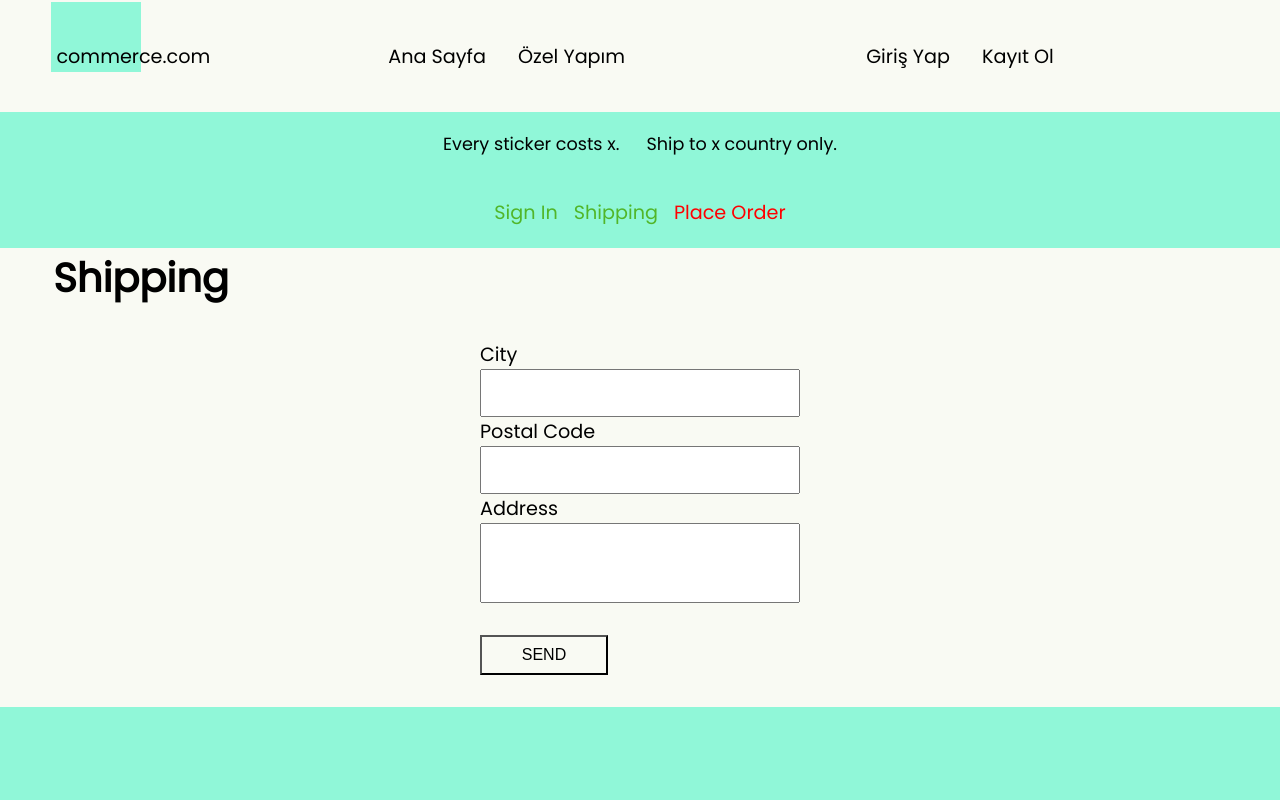
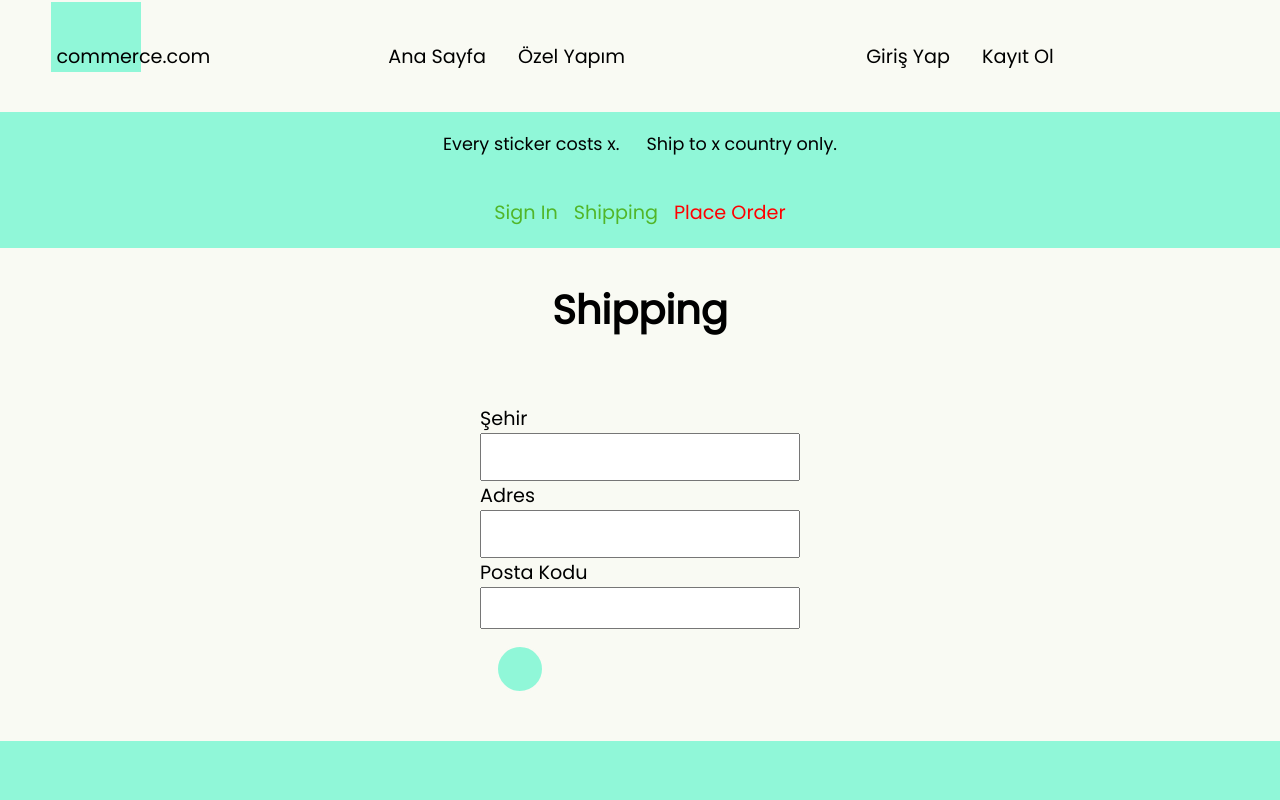
Before and after one commit to Mert18/Rsticker-client, a React (Create React App) app in the folder client/: page /shipping in a window 1280 px wide. Shown: the top 800 px of the page. Built offline with nearby package versions, Linux system fonts and the light colour scheme.

Commit message:
place order styling

```diff
--- a/client/src/actions/orderActions.js
+++ b/client/src/actions/orderActions.js
@@ -2,7 +2,6 @@ import {
   ORDER_CREATE_FAIL,
   ORDER_CREATE_REQUEST,
   ORDER_CREATE_SUCCESS,
-  ORDER_CREATE_RESET,
   ORDER_DETAILS_FAIL,
   ORDER_DETAILS_REQUEST,
   ORDER_DETAILS_SUCCESS,
--- a/client/src/components/Product.js
+++ b/client/src/components/Product.js
@@ -1,7 +1,12 @@
 import React from "react";
-import { Link } from "react-router-dom";
+import { Link, withRouter } from "react-router-dom";
 
-const Product = ({ product }) => {
+const Product = ({ product, history, match }) => {
+  const addToCartHandler = (e) => {
+    e.preventDefault();
+    history.push(`/cart/${product._id}?qty=1`);
+  };
+
   return (
     <div className="product">
       <div className="product__image">
@@ -16,9 +21,12 @@ const Product = ({ product }) => {
             <i className="fas fa-search"></i>
           </button>
         </Link>
+        <button onClick={addToCartHandler}>
+          <i className="fas fa-shopping-cart"></i>
+        </button>
       </div>
     </div>
   );
 };
 
-export default Product;
+export default withRouter(Product);
--- a/client/src/components/screens/PlaceOrderScreen.js
+++ b/client/src/components/screens/PlaceOrderScreen.js
@@ -34,7 +34,6 @@ const PlaceOrderScreen = ({ history }) => {
   useEffect(() => {
     if (success) {
       history.push(`/order/${order._id}`);
-      dispatch({ type: ORDER_CREATE_RESET });
     }
     // eslint-disable-next-line
   }, [history, success]);
@@ -51,21 +50,38 @@ const PlaceOrderScreen = ({ history }) => {
       })
     );
   };
+  console.log(cart.cartItems);
   return (
     <Layout>
-      <div>
+      <div className="placeorder">
         <div className="checkoutsteps">
           <CheckoutSteps step1 step2 step3 />
         </div>
-        {/* PLACE ORDER SCREEN HERE. */}
-        {/* cart.shippingAddress.address 'city' 'postal code */}
-        {/* cart.cartItems.map */}
+        <div className="cartscreen__items">
+          {cart.cartItems.map((product) => {
+            return (
+              <div className="item">
+                <div className="item__image">
+                  <img src={product.image} alt={product.name} width="250px" />
+                </div>
+                <div>
+                  <h3>{product.name}</h3>
+                </div>
+                <h2>{product.qty} Adet</h2>
+              </div>
+            );
+          })}
+        </div>
+        <div className="address">
+          <p>{cart.shippingAddress.address}</p>
+          <p>{cart.shippingAddress.city}</p>
+          <p>{cart.shippingAddress.postalCode}</p>
+        </div>
         {error && <div>An Error Occured : {error}</div>}
-        hello place orderd
-        {/* Button to run handling. */}
-        <button onClick={placeOrderHandler}>hello</button>
-        {/* CONSOLE LOGLAR ILE COZERSIN BURADAKI SORUNU
-              HADI ASLANIM BENIM. YAPARSIN. */}
+
+        <button onClick={placeOrderHandler} className="placeorderbtn">
+          Tamamla
+        </button>
       </div>
     </Layout>
   );
--- a/client/src/components/screens/ProductScreen.js
+++ b/client/src/components/screens/ProductScreen.js
@@ -19,6 +19,7 @@ const ProductScreen = ({ match, history }) => {
   const addToCartHandler = () => {
     history.push(`/cart/${match.params.id}?qty=${qty}`);
   };
+
   const handleQty = (e) => {
     setQty(e.target.value);
   };
--- a/client/src/components/screens/ShippingScreen.js
+++ b/client/src/components/screens/ShippingScreen.js
@@ -30,25 +30,25 @@ const ShippingScreen = ({ history }) => {
 
         <form onSubmit={submitHandler} className="shipscreen__form">
           <div className="shipscreen__form__field">
-            <label>City</label>
+            <label>Şehir</label>
+            <input
+              type="text"
+              value={city}
+              required
+              onChange={(e) => e.target.value}
+            />
+          </div>
+          <div className="shipscreen__form__field">
+            <label>Adres</label>
             <input
               type="text"
               value={address}
               required
-              onChange={(e) => setAddress(e.target.value)}
+              onChange={(e) => setAddresssetCity(e.target.value)}
             />
           </div>
           <div className="shipscreen__form__field">
-            <label>Postal Code</label>
-            <input
-              type="text"
-              value={city}
-              required
-              onChange={(e) => setCity(e.target.value)}
-            />
-          </div>
-          <div className="shipscreen__form__field">
-            <label>Address</label>
+            <label>Posta Kodu</label>
             <textarea
               type="text"
               value={postalCode}
@@ -56,7 +56,7 @@ const ShippingScreen = ({ history }) => {
               onChange={(e) => setPostalCode(e.target.value)}
             />
           </div>
-          <button type="submit">SEND</button>
+          <button type="submit" id="submitbutton"></button>
         </form>
       </div>
     </Layout>
--- a/client/src/styles/cart.scss
+++ b/client/src/styles/cart.scss
@@ -3,7 +3,9 @@
   grid-template-columns: repeat(24, 1fr);
 
   &__title {
-    grid-column: 3 / -1;
+    grid-column: 1 / -1;
+    justify-self: center;
+    margin: 2rem;
     font-size: 2rem;
   }
   &__info {
@@ -18,6 +20,7 @@
   &__items {
     grid-column: 1 / -1;
     display: flex;
+    justify-content: center;
     flex-wrap: wrap;
     .item {
       display: flex;
--- a/client/src/styles/forms.scss
+++ b/client/src/styles/forms.scss
@@ -72,3 +72,19 @@
   padding: 2rem;
   grid-column: 1 / -1;
 }
+
+#submitbutton {
+  width: 3rem;
+  height: 3rem;
+  padding: 0.4rem;
+  border-radius: 50%;
+  background: transparent;
+  cursor: pointer;
+  background-color: $main;
+  border: 2px solid $helper;
+  outline: none;
+  margin: 1rem;
+  &:hover {
+    background-color: $flavor2;
+  }
+}
--- a/client/src/styles/main.scss
+++ b/client/src/styles/main.scss
@@ -10,3 +10,4 @@
 @import "custom.scss";
 @import "shipping.scss";
 @import "modal.scss";
+@import "placeorder.scss";
--- /dev/null
+++ b/client/src/styles/placeorder.scss
@@ -0,0 +1,18 @@
+.placeorder {
+  display: grid;
+  grid-template-columns: repeat(12, 1fr);
+}
+.address {
+  grid-column: 1/ -1;
+  justify-self: center;
+  display: flex;
+  flex-direction: column;
+  justify-content: center;
+  font-size: 1.2rem;
+}
+.placeorderbtn {
+  grid-column: 1 / -1;
+  justify-self: center;
+  margin: 2rem;
+  padding: 0.5rem;
+}
--- a/client/src/styles/shipping.scss
+++ b/client/src/styles/shipping.scss
@@ -3,7 +3,9 @@
   grid-template-columns: repeat(24, 1fr);
 
   h1 {
-    grid-column: 2 / -1;
+    grid-column: 1 / -1;
+    justify-self: center;
+    margin: 2rem;
     font-size: 2.5rem;
   }
 
@@ -25,18 +27,10 @@
         font-size: 1.1rem;
       }
       textarea {
-        height: 10vh;
         text-align: center;
         font-size: 1.1rem;
         resize: none;
       }
-    }
-    button {
-      background: transparent;
-      font-size: 1rem;
-      width: 40%;
-      height: 5vh;
-      margin-top: 2rem;
     }
   }
 }
```
